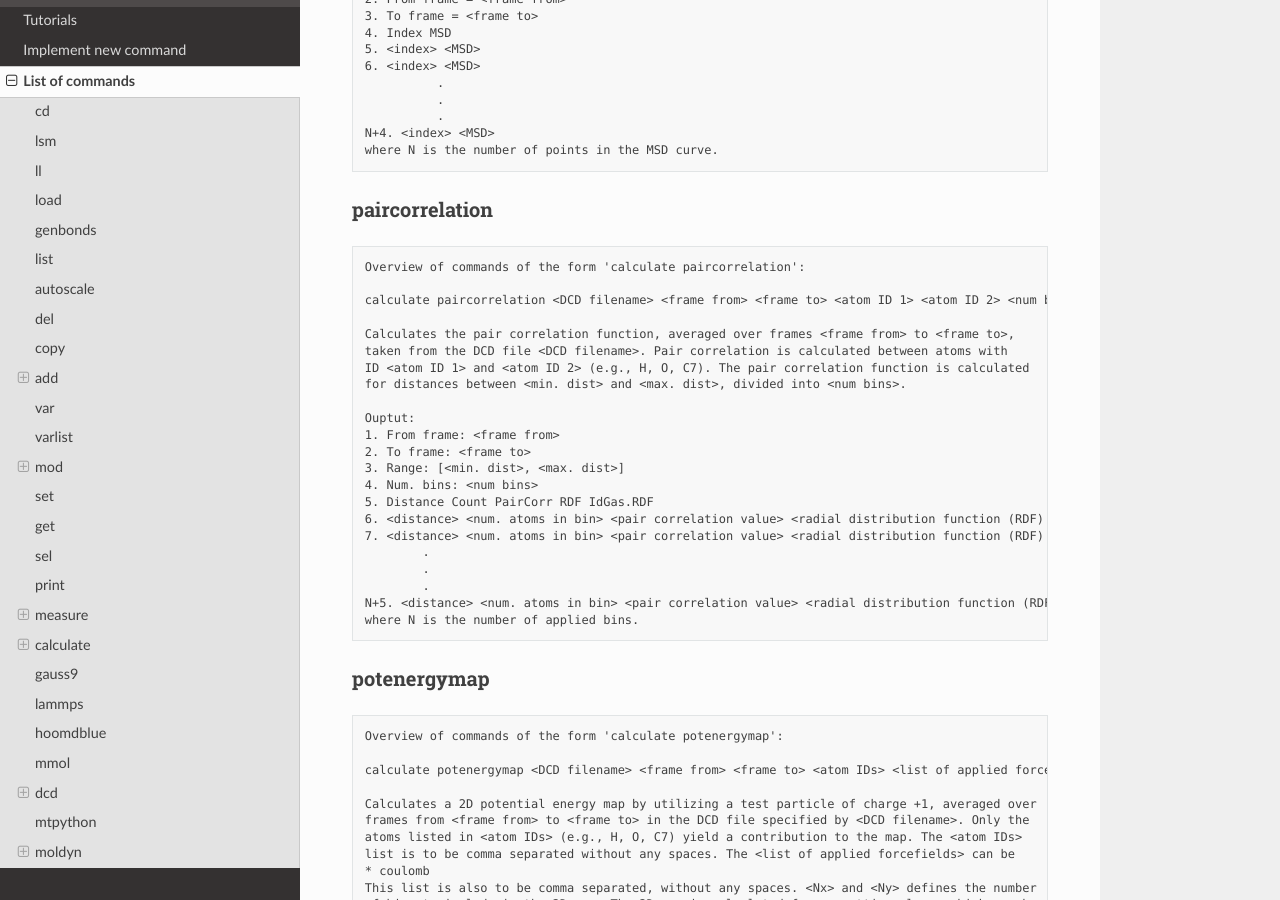
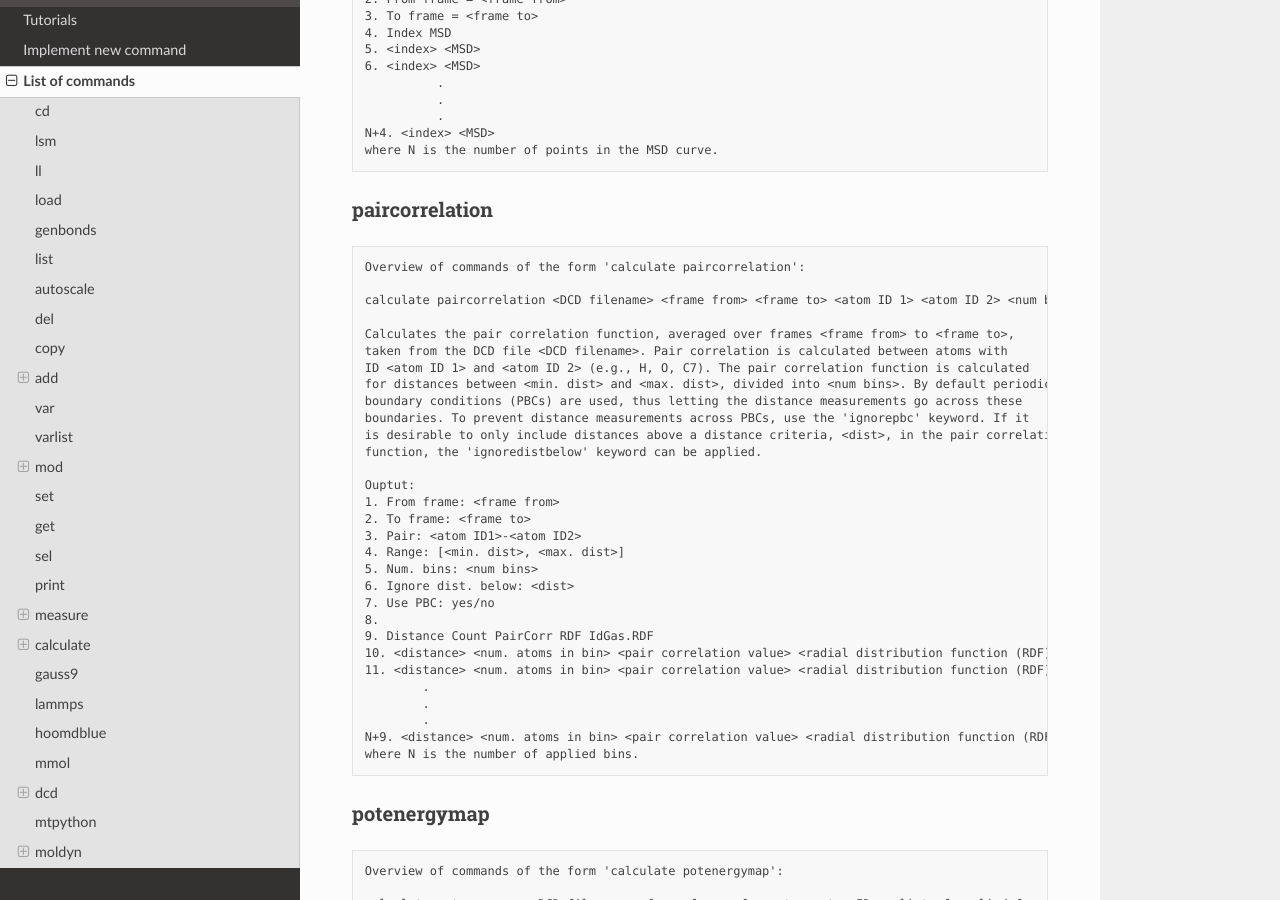
Before and after one commit to MolTwister/MolTwister-doc, a Sphinx documentation site: the page built from source/list_of_commands.md, in a window 1280 px wide and 900 px high, scrolled down 31640 px. Built offline with Sphinx 7.4.7 and the Read the Docs theme 2.0.0, drawn with Linux system fonts in a browser that asks for light colours.

Commit message:
Updated help text to version 1.4.3.

`````diff
--- a/source/list_of_commands.md
+++ b/source/list_of_commands.md
@@ -1246,7 +1246,7 @@ calculate hbondcount <DCD filename> <frame from> <frame to> stride <stride> <M>
 calculate hbondcount <DCD filename> <frame from> <frame to> <M> <h-bond crit 1> ... <h-bond crit M> [pbcfromvisual] [searchtype <type>] [nopbc]
 calculate loading <DCD filename> <frame from> <frame to> <atom IDs to find loading for> <lower vector - loading region> <upper vector - loading region>
 calculate msd <DCD filename> <frame from> <frame to> resname <resname> [usegeomcent] [numshiftsint0 <num shifts>]
-calculate paircorrelation <DCD filename> <frame from> <frame to> <atom ID 1> <atom ID 2> <num bins> <min. dist> <max. dist>
+calculate paircorrelation <DCD filename> <frame from> <frame to> <atom ID 1> <atom ID 2> <num bins> <min. dist> <max. dist> [ignorepbc] [ignoredistbelow <dist>]
 calculate potenergymap <DCD filename> <frame from> <frame to> <atom IDs> <list of applied force fields> <Nx> <Ny> <cutting plane> <cutting plane pos>
 calculate qbal <group of atoms to modify>
 calculate vacf <DCD filenmae> <frame from> <frame to> <time step (fs)> <VACF length> name <atom IDs (comma sep., no space)>
@@ -1861,25 +1861,33 @@ where N is the number of points in the MSD curve.
 ````text
 Overview of commands of the form 'calculate paircorrelation':
 
-calculate paircorrelation <DCD filename> <frame from> <frame to> <atom ID 1> <atom ID 2> <num bins> <min. dist> <max. dist>
+calculate paircorrelation <DCD filename> <frame from> <frame to> <atom ID 1> <atom ID 2> <num bins> <min. dist> <max. dist> [ignorepbc] [ignoredistbelow <dist>]
 
 Calculates the pair correlation function, averaged over frames <frame from> to <frame to>,
 taken from the DCD file <DCD filename>. Pair correlation is calculated between atoms with
 ID <atom ID 1> and <atom ID 2> (e.g., H, O, C7). The pair correlation function is calculated
-for distances between <min. dist> and <max. dist>, divided into <num bins>.
+for distances between <min. dist> and <max. dist>, divided into <num bins>. By default periodic
+boundary conditions (PBCs) are used, thus letting the distance measurements go across these
+boundaries. To prevent distance measurements across PBCs, use the 'ignorepbc' keyword. If it
+is desirable to only include distances above a distance criteria, <dist>, in the pair correlation
+function, the 'ignoredistbelow' keyword can be applied.
 
 Ouptut:
 1. From frame: <frame from>
 2. To frame: <frame to>
-3. Range: [<min. dist>, <max. dist>]
-4. Num. bins: <num bins>
-5. Distance Count PairCorr RDF IdGas.RDF
-6. <distance> <num. atoms in bin> <pair correlation value> <radial distribution function (RDF) value> <ideal gas RDF value>
-7. <distance> <num. atoms in bin> <pair correlation value> <radial distribution function (RDF) value> <ideal gas RDF value>
+3. Pair: <atom ID1>-<atom ID2>
+4. Range: [<min. dist>, <max. dist>]
+5. Num. bins: <num bins>
+6. Ignore dist. below: <dist>
+7. Use PBC: yes/no
+8.
+9. Distance Count PairCorr RDF IdGas.RDF
+10. <distance> <num. atoms in bin> <pair correlation value> <radial distribution function (RDF) value> <ideal gas RDF value>
+11. <distance> <num. atoms in bin> <pair correlation value> <radial distribution function (RDF) value> <ideal gas RDF value>
         .
         .
         .
-N+5. <distance> <num. atoms in bin> <pair correlation value> <radial distribution function (RDF) value> <ideal gas RDF value>
+N+9. <distance> <num. atoms in bin> <pair correlation value> <radial distribution function (RDF) value> <ideal gas RDF value>
 where N is the number of applied bins.
 
 ````
`````
